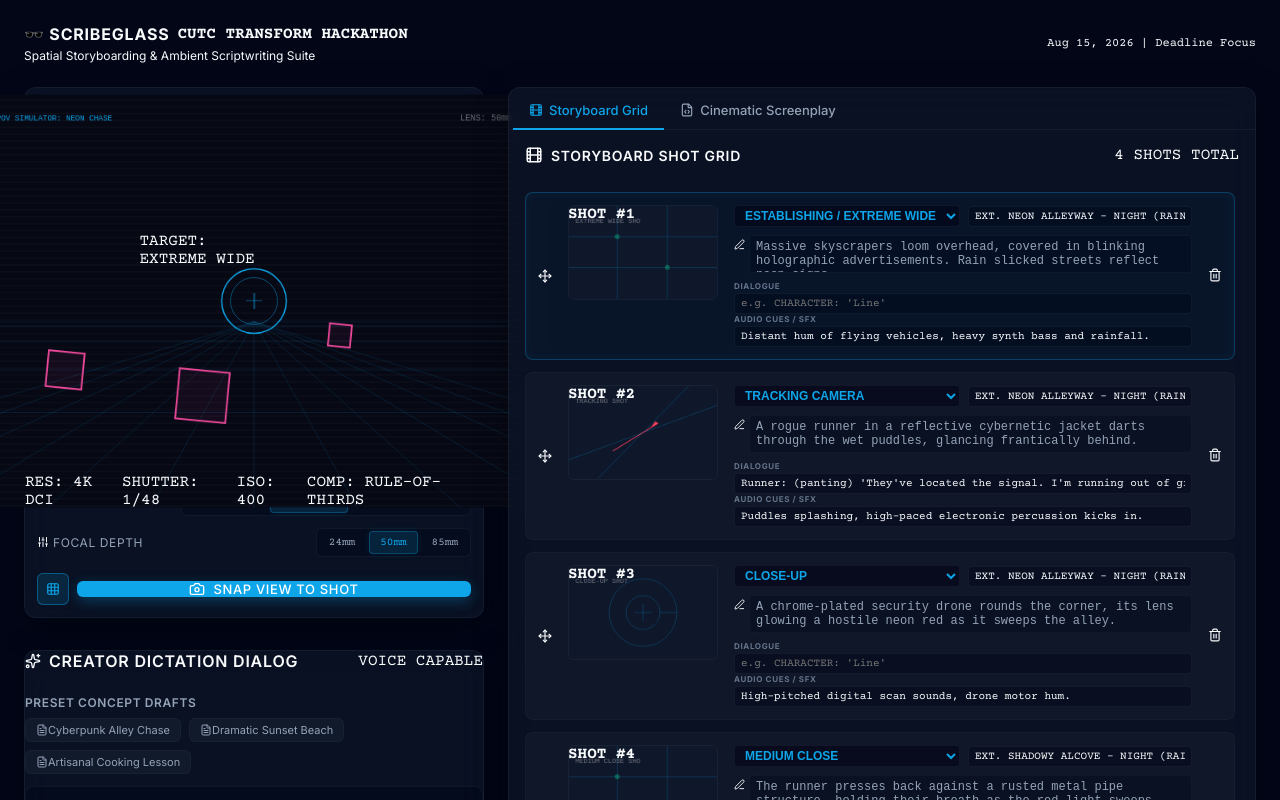
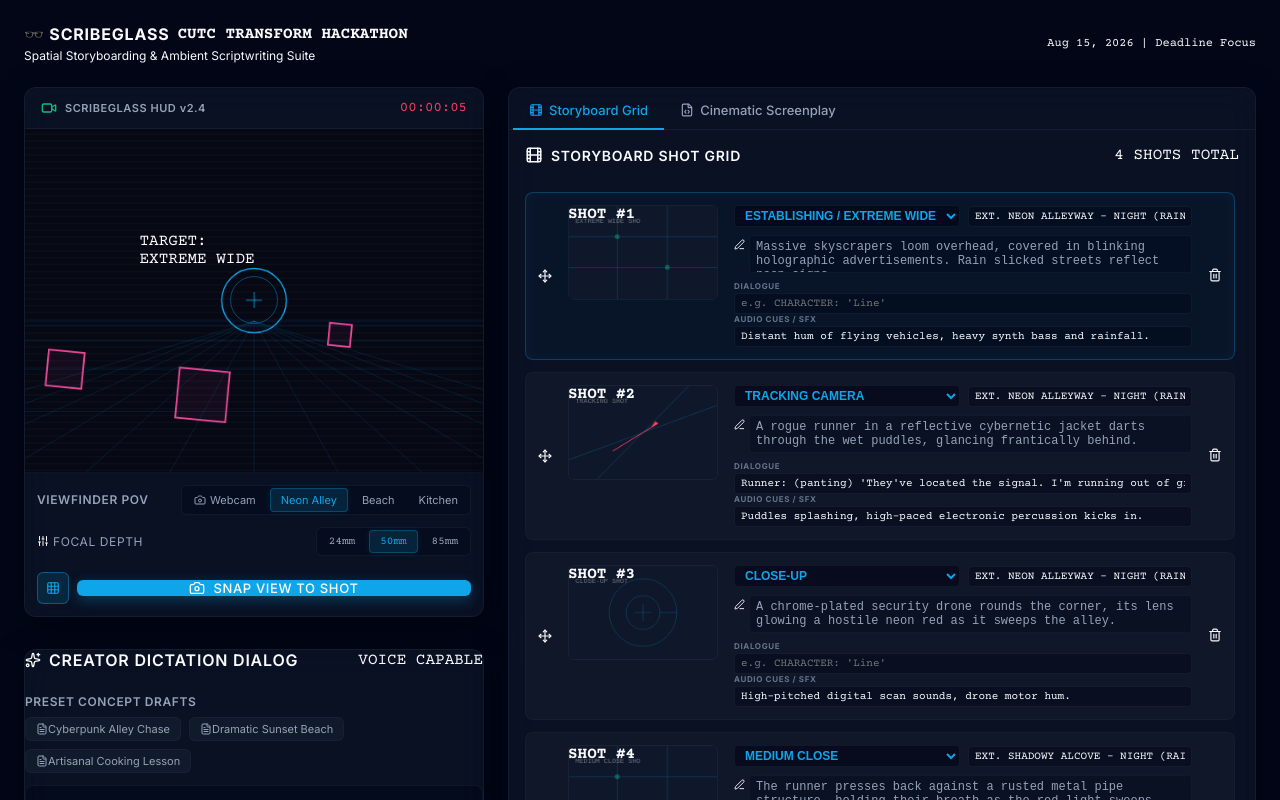
Before and after one commit to RaghavParasher/scribeglass, a React (Vite) app: page / in a window 1280 px wide. Shown: the top 800 px of the page. Built offline with nearby package versions, Linux system fonts and the light colour scheme.

Commit message:
Fix: Add overflow hidden constraints to viewfinder container to prevent 85mm zoom spill

```diff
--- a/src/index.css
+++ b/src/index.css
@@ -90,6 +90,9 @@ body {
 }
 .absolute {
   position: absolute;
+}
+.overflow-hidden {
+  overflow: hidden;
 }
 .inset-0 {
   top: 0; right: 0; bottom: 0; left: 0;
@@ -211,6 +214,8 @@ body {
   aspect-ratio: 4 / 3;
   background-color: #020617;
   border-bottom: 1px solid var(--panel-border);
+  position: relative;
+  overflow: hidden;
 }
 
 .webcam-feed {
```
